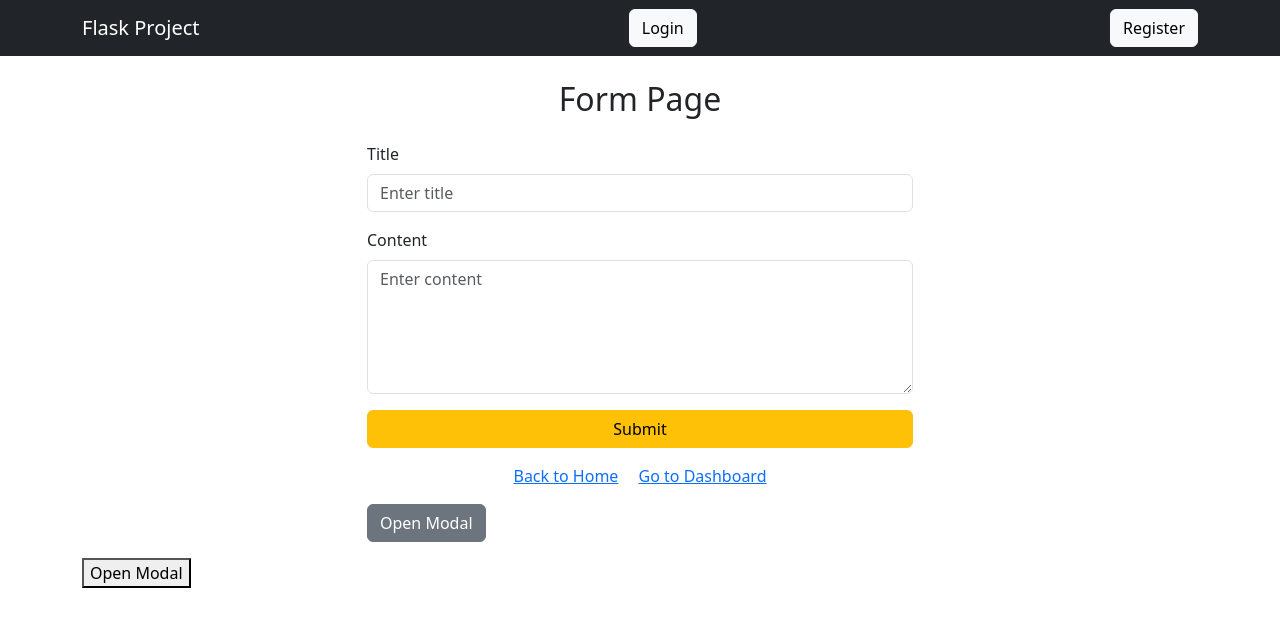
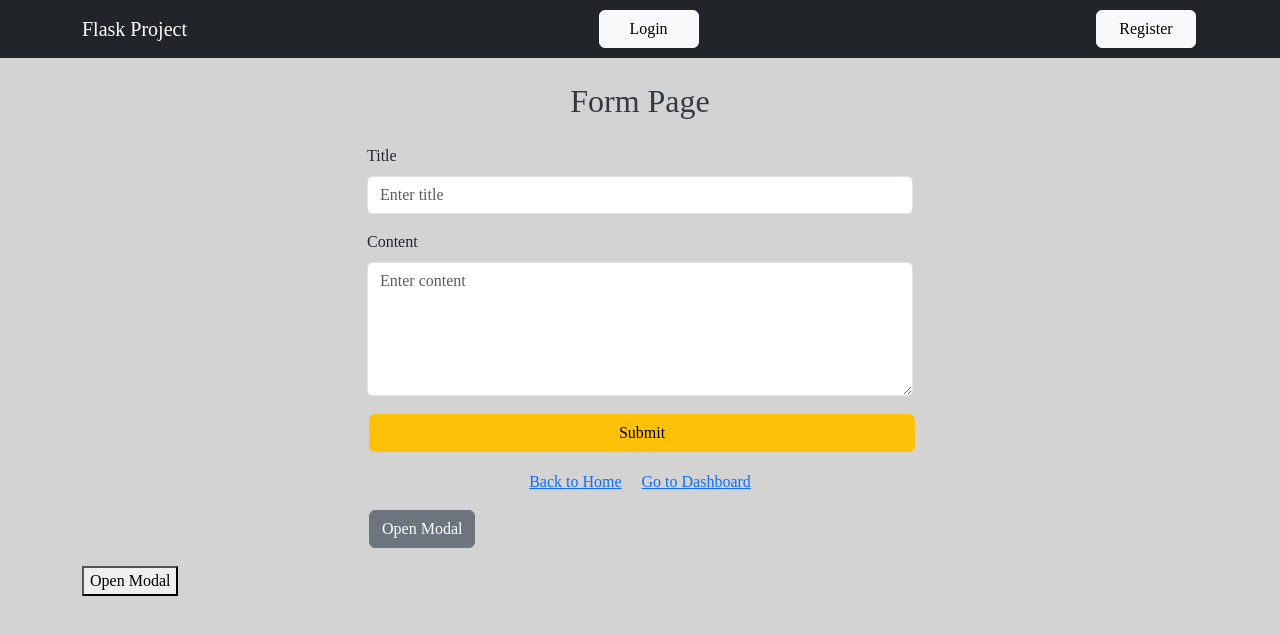
Before and after one commit to LoganMiranowskiF25/miniproject3LoganMiranowski, a Flask app: page /form in a window 1280 px wide. Shown: the top 635 px of the page. Run offline with Flask 3, Linux system fonts and the light colour scheme.

Commit message:
configured css

```diff
--- a/static/style.css
+++ b/static/style.css
@@ -0,0 +1,48 @@
+/* style.css */
+
+/* General body styling */
+body {
+    background-color: #d3d3d3; /* light gray */
+    font-family: 'Times New Roman', Times, serif;
+    margin: 0;
+    padding: 0;
+}
+
+/* Navbar tweaks */
+.navbar {
+    margin-bottom: 20px;
+}
+
+/* Header styling (h1, h2) */
+h1, h2 {
+    color: #343a40; /* dark gray */
+    text-align: center;
+}
+
+/* Buttons spacing — closer together */
+.btn {
+    margin: 2px; /* reduce spacing between buttons */
+    min-width: 100px;
+}
+
+/* Card styling for dashboard posts */
+.card {
+    border-radius: 10px;
+    box-shadow: 0 2px 5px rgba(0,0,0,0.1);
+    transition: transform 0.2s ease;
+}
+
+.card:hover {
+    transform: scale(1.02);
+}
+
+/* Form input styling */
+.form-control {
+    border-radius: 5px;
+}
+
+/* Modal text styling */
+.modal-body {
+    font-size: 1rem;
+    color: #495057;
+}
--- a/templates/base.html
+++ b/templates/base.html
@@ -3,7 +3,7 @@
     <head>
         <title>Flask Project</title>
         <link href="https://cdn.jsdelivr.net/npm/bootstrap@5.3.0/dist/css/bootstrap.min.css" rel="stylesheet">
-
+        <link href="{{url_for('static', filename='style.css')}}" rel="stylesheet">
     </head>
     <body>
 
```
